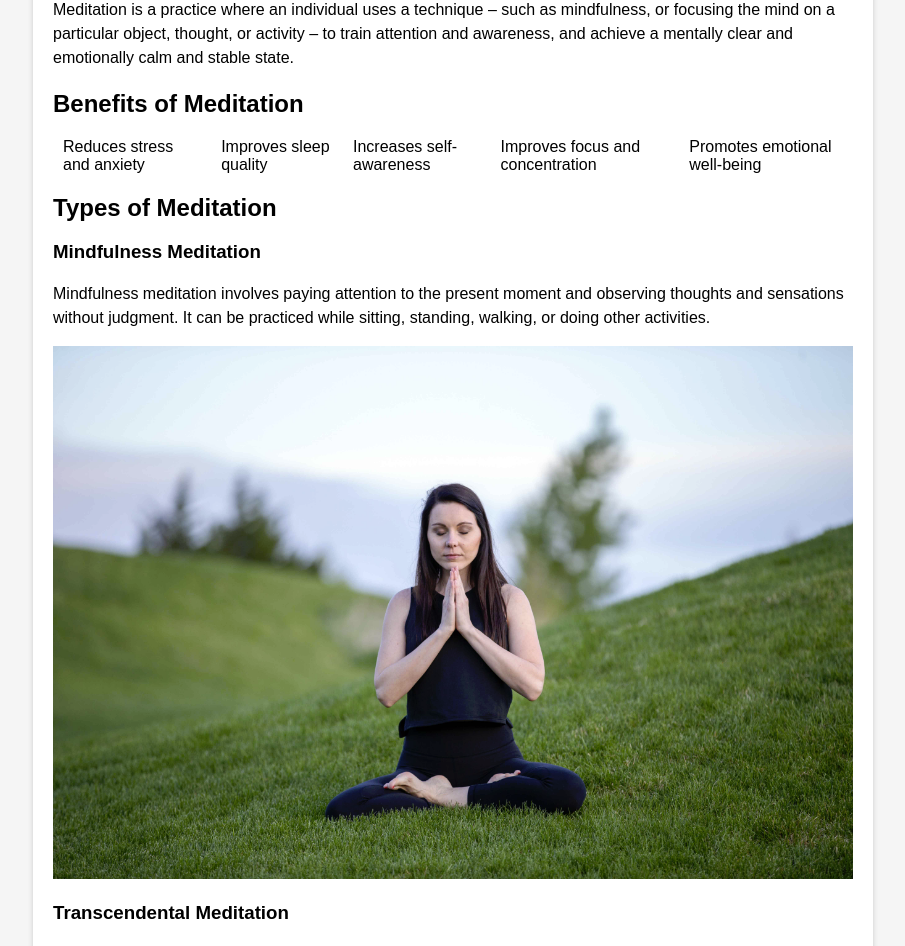
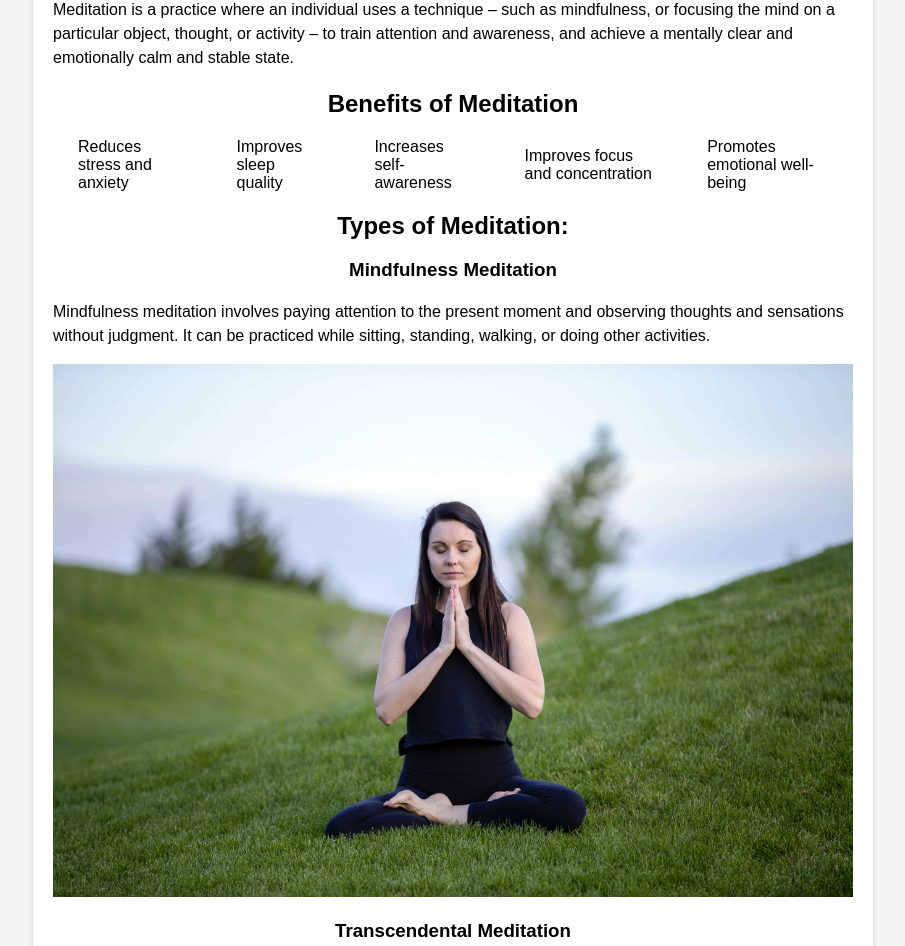
Before and after one commit to readytow0rk/Medi-Club-Yoga-Website, a plain HTML site: page index.html in a window 1280 px wide. Shown: the part 180-1126 px from the top of the page, without its empty margins (187-1092 px from the left). Drawn offline with Linux system fonts and the light colour scheme; files whose address does not match are found by name.

Commit message:
text align on main page

```diff
--- a/index.html
+++ b/index.html
@@ -22,7 +22,7 @@
       <h2>What is Meditation?</h2>
       <p>Meditation is a practice where an individual uses a technique – such as mindfulness, or focusing the mind on a particular object, thought, or activity – to train attention and awareness, and achieve a mentally clear and emotionally calm and stable state.</p>
 
-      <h2>Benefits of Meditation</h2>
+      <h2 id="bom">Benefits of Meditation</h2>
       <ul>
         <li>Reduces stress and anxiety</li>
         <li>Improves sleep quality</li>
@@ -31,16 +31,16 @@
         <li>Promotes emotional well-being</li>
       </ul>
 
-      <h2>Types of Meditation</h2>
-      <h3>Mindfulness Meditation</h3>
+      <h2 id="mm">Types of Meditation:</h2>
+      <h3 id="mm">Mindfulness Meditation</h3>
       <p>Mindfulness meditation involves paying attention to the present moment and observing thoughts and sensations without judgment. It can be practiced while sitting, standing, walking, or doing other activities.</p>
       <img src="../pp1-/media/Woman meditating in nature.jpg" alt="Woman meditating in nature">
 
-      <h3>Transcendental Meditation</h3>
+      <h3 id="mm">Transcendental Meditation</h3>
       <p>Transcendental meditation is a simple, natural technique that involves sitting with eyes closed and repeating a mantra silently. It is practiced for 20 minutes twice a day.</p>
       <img src="../pp1-/media/1 guy with eyes close.jpg" alt="Man meditating with closed eyes">
 
-      <h3>Loving-Kindness Meditation</h3>
+      <h3 id="mm">Loving-Kindness Meditation</h3>
       <p>Loving-kindness meditation involves sending love and positive energy to oneself and others. It can help to reduce negative feelings and promote feelings of well-being.</p>
       <img src="../pp1-/media/group of people.jpg" alt="Group meditation">
     </ul>
--- a/style.css
+++ b/style.css
@@ -12,7 +12,7 @@ body {
 	text-align: center;
 	font-size: 30px;
   }
-  #contact{
+  #contact, #bom, #mm{
 	text-align: center;
   }
   #content {
@@ -58,7 +58,7 @@ nav {
   }
 
   li {
-	margin: 0 10px;
+	margin: 0 25px;
   }
 
   a {
```
